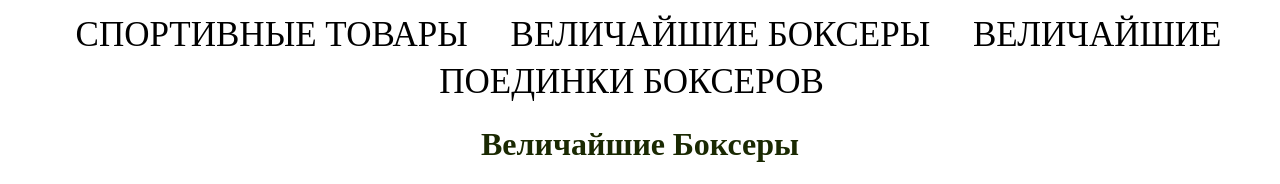
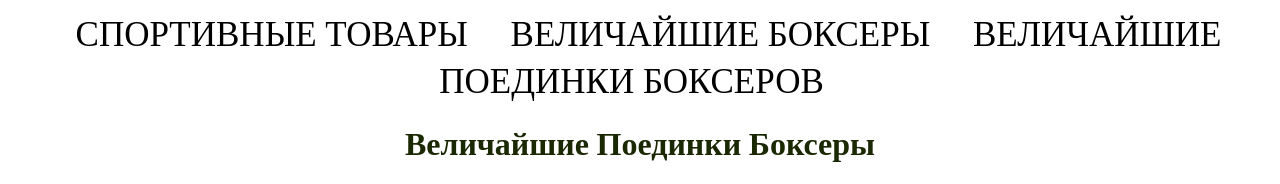
Before and after one commit to GDClub1/-3, a plain HTML site: page index.html in a window 1280 px wide. Shown: the top 184 px of the page. Drawn offline with nearby package versions, Linux system fonts and the light colour scheme; a web font is replaced by a local one.

Commit message:
Update index.html

```diff
--- a/index.html
+++ b/index.html
@@ -15,7 +15,7 @@
         </nav>
     </header>
     <main>
-        <h1>Величайшие Боксеры</h1>
+        <h1>Величайшие Поединки Боксеры</h1>
         <section>
             <article>
                 <p>Джо Луис</p>
```
